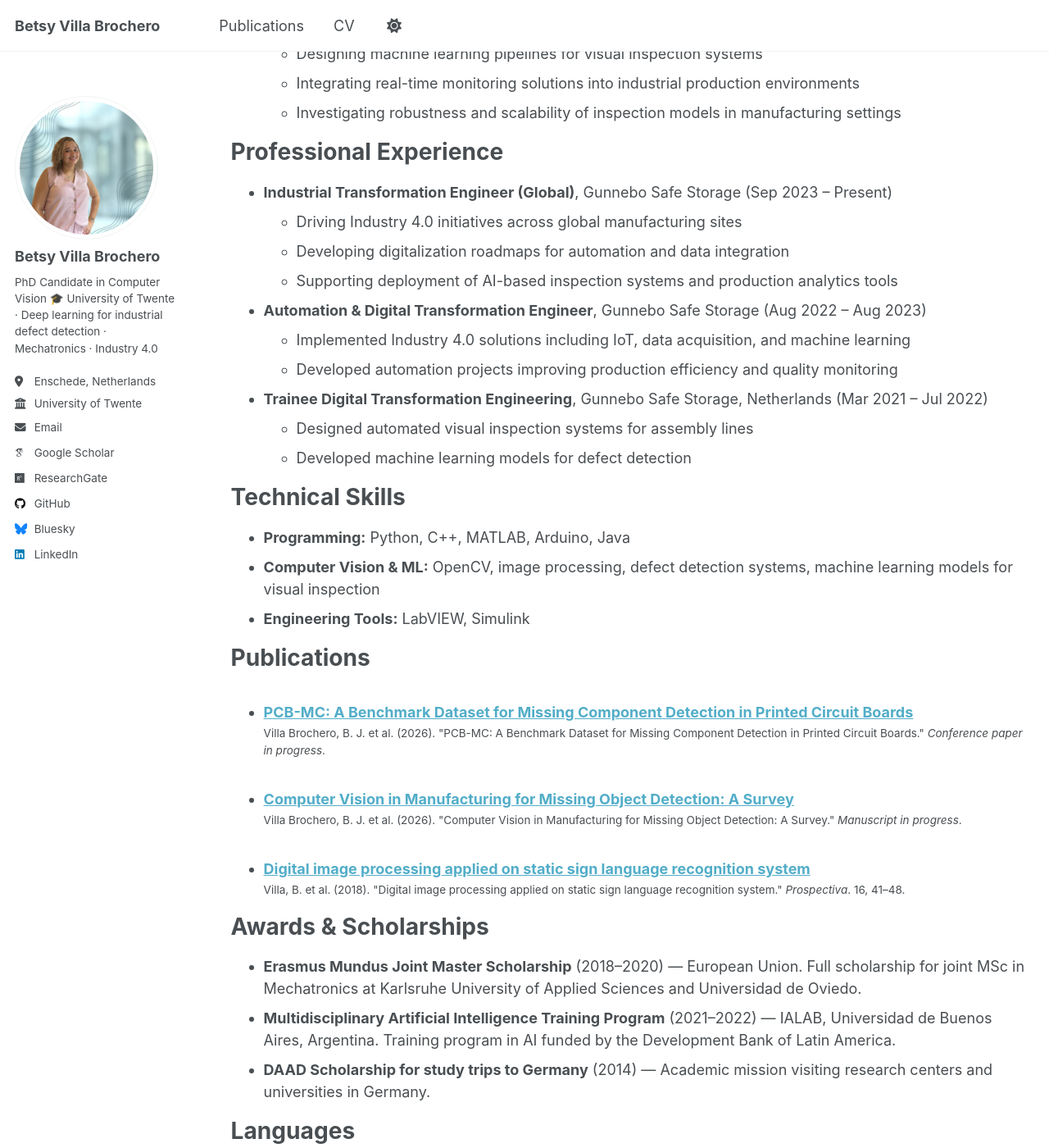
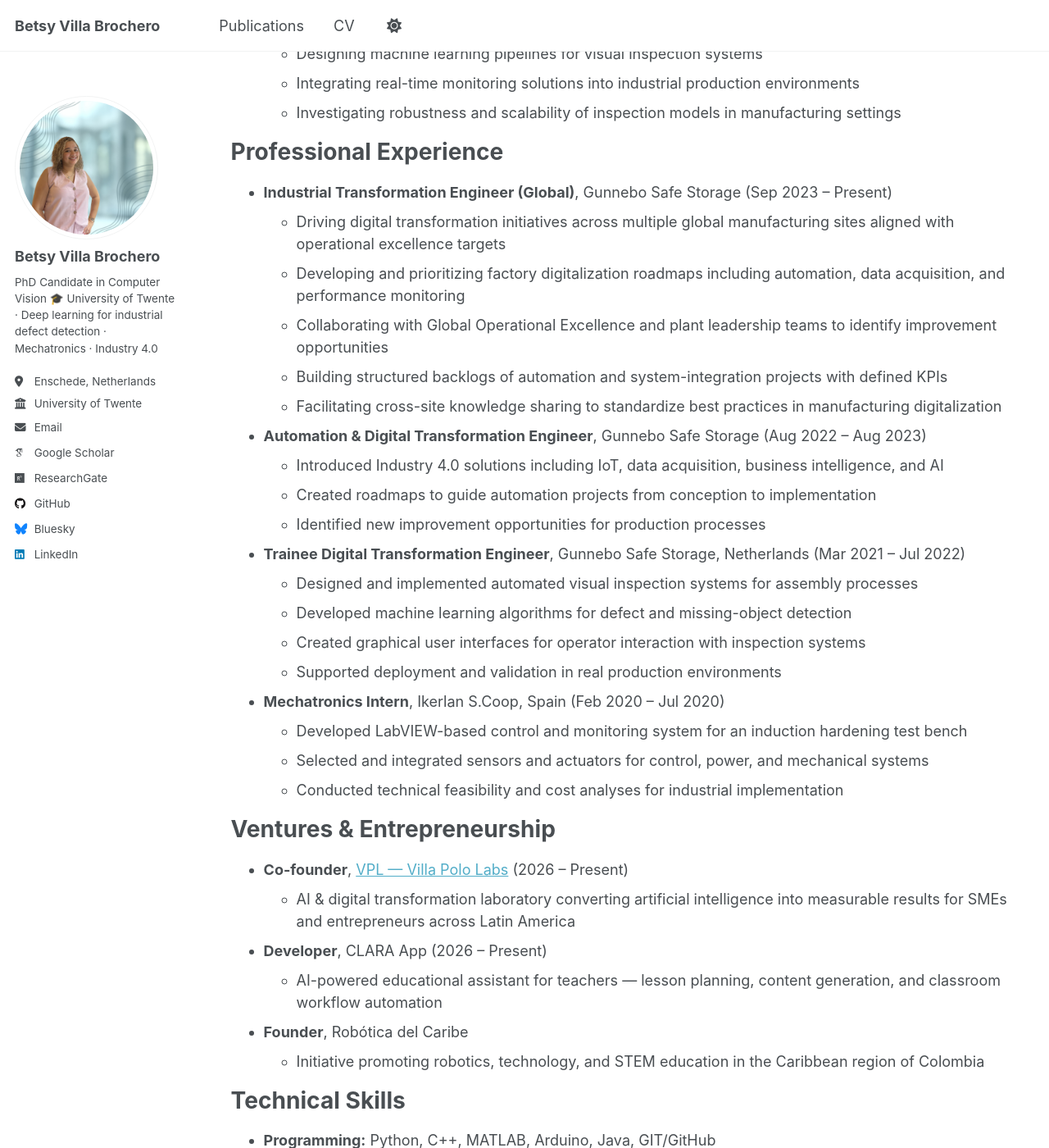
Before and after one commit to betvillab/betvillab.github.io, a Jekyll site: the page built from _pages/cv.md, in a window 1280 px wide and 1400 px high, scrolled down 670 px. Shown: the whole window at 82% size. Built offline with Jekyll 4.4.1, drawn with Linux system fonts in a browser that asks for light colours; some web fonts are replaced; a script that is not in the unit is left out; some of the changed text lies outside the part shown.

Commit message:
feat: full CV update from 2026 CV + entrepreneur projects
- cv.md: add Ikerlan internship, Azure/ROS/Simul8/GIT skills, AI certificates
  (DL Academy + TU Delft), correct language levels, add Ventures section
- about.md: VPL co-founder 2026, CLARA developer 2026, Robotica del Caribe founder
- files: replace CV PDF with Betsy CV 2026.pdf

Co-Authored-By: Claude Sonnet 4.6 <noreply@anthropic.com>

```diff
--- a/_pages/cv.md
+++ b/_pages/cv.md
@@ -33,23 +33,43 @@ Research Experience
 Professional Experience
 ======
 * **Industrial Transformation Engineer (Global)**, Gunnebo Safe Storage (Sep 2023 – Present)
-  * Driving Industry 4.0 initiatives across global manufacturing sites
-  * Developing digitalization roadmaps for automation and data integration
-  * Supporting deployment of AI-based inspection systems and production analytics tools
+  * Driving digital transformation initiatives across multiple global manufacturing sites aligned with operational excellence targets
+  * Developing and prioritizing factory digitalization roadmaps including automation, data acquisition, and performance monitoring
+  * Collaborating with Global Operational Excellence and plant leadership teams to identify improvement opportunities
+  * Building structured backlogs of automation and system-integration projects with defined KPIs
+  * Facilitating cross-site knowledge sharing to standardize best practices in manufacturing digitalization
 
 * **Automation & Digital Transformation Engineer**, Gunnebo Safe Storage (Aug 2022 – Aug 2023)
-  * Implemented Industry 4.0 solutions including IoT, data acquisition, and machine learning
-  * Developed automation projects improving production efficiency and quality monitoring
+  * Introduced Industry 4.0 solutions including IoT, data acquisition, business intelligence, and AI
+  * Created roadmaps to guide automation projects from conception to implementation
+  * Identified new improvement opportunities for production processes
 
-* **Trainee Digital Transformation Engineering**, Gunnebo Safe Storage, Netherlands (Mar 2021 – Jul 2022)
-  * Designed automated visual inspection systems for assembly lines
-  * Developed machine learning models for defect detection
+* **Trainee Digital Transformation Engineer**, Gunnebo Safe Storage, Netherlands (Mar 2021 – Jul 2022)
+  * Designed and implemented automated visual inspection systems for assembly processes
+  * Developed machine learning algorithms for defect and missing-object detection
+  * Created graphical user interfaces for operator interaction with inspection systems
+  * Supported deployment and validation in real production environments
+
+* **Mechatronics Intern**, Ikerlan S.Coop, Spain (Feb 2020 – Jul 2020)
+  * Developed LabVIEW-based control and monitoring system for an induction hardening test bench
+  * Selected and integrated sensors and actuators for control, power, and mechanical systems
+  * Conducted technical feasibility and cost analyses for industrial implementation
+
+Ventures & Entrepreneurship
+======
+* **Co-founder**, [VPL — Villa Polo Labs](https://www.vpl.digital/) (2026 – Present)
+  * AI & digital transformation laboratory converting artificial intelligence into measurable results for SMEs and entrepreneurs across Latin America
+* **Developer**, CLARA App (2026 – Present)
+  * AI-powered educational assistant for teachers — lesson planning, content generation, and classroom workflow automation
+* **Founder**, Robótica del Caribe
+  * Initiative promoting robotics, technology, and STEM education in the Caribbean region of Colombia
 
 Technical Skills
 ======
-* **Programming:** Python, C++, MATLAB, Arduino, Java
-* **Computer Vision & ML:** OpenCV, image processing, defect detection systems, machine learning models for visual inspection
-* **Engineering Tools:** LabVIEW, Simulink
+* **Programming:** Python, C++, MATLAB, Arduino, Java, GIT/GitHub
+* **Computer Vision & ML:** OpenCV, image processing, defect detection, machine learning for visual inspection
+* **Cloud & Infrastructure:** Microsoft Azure Services
+* **Simulation & Engineering Tools:** LabVIEW, Simulink, Simul8 (Virtual Factory Simulation), ROS
 
 Publications
 ======
@@ -57,19 +77,24 @@ Publications
     {% include archive-single-cv.html %}
   {% endfor %}</ul>
 
+Certificates
+======
+* **AI for Everyone** (Feb–Apr 2023) — Deep Learning Academy
+* **AI in Manufacturing** (Sep–Oct 2022) — Delft University of Technology, Netherlands
+
 Awards & Scholarships
 ======
 * **Erasmus Mundus Joint Master Scholarship** (2018–2020) — European Union. Full scholarship for joint MSc in Mechatronics at Karlsruhe University of Applied Sciences and Universidad de Oviedo.
-* **Multidisciplinary Artificial Intelligence Training Program** (2021–2022) — IALAB, Universidad de Buenos Aires, Argentina. Training program in AI funded by the Development Bank of Latin America.
-* **DAAD Scholarship for study trips to Germany** (2014) — Academic mission visiting research centers and universities in Germany.
+* **Multidisciplinary Artificial Intelligence Training Program** (Aug 2021 – Apr 2022) — IALAB, Universidad de Buenos Aires, Argentina. Funded by the Development Bank of Latin America.
+* **DAAD Scholarship for study trips to Germany** (Sep–Oct 2014) — Academic mission visiting research centers and universities in Germany.
 
 Languages
 ======
-* Spanish — Native
-* English — Full Professional Proficiency
-* German — Professional Working Proficiency
+* Spanish — Native / Bilingual
+* English — Native / Bilingual
 * Dutch — Limited Working Proficiency
-* French — Limited Working Proficiency
+* German — Limited Working Proficiency
+* French — Elementary Proficiency
 
 Service & Volunteering
 ======
```
Also changed, not shown: _pages/about.md (+4 -4 lines), 1 other file.
